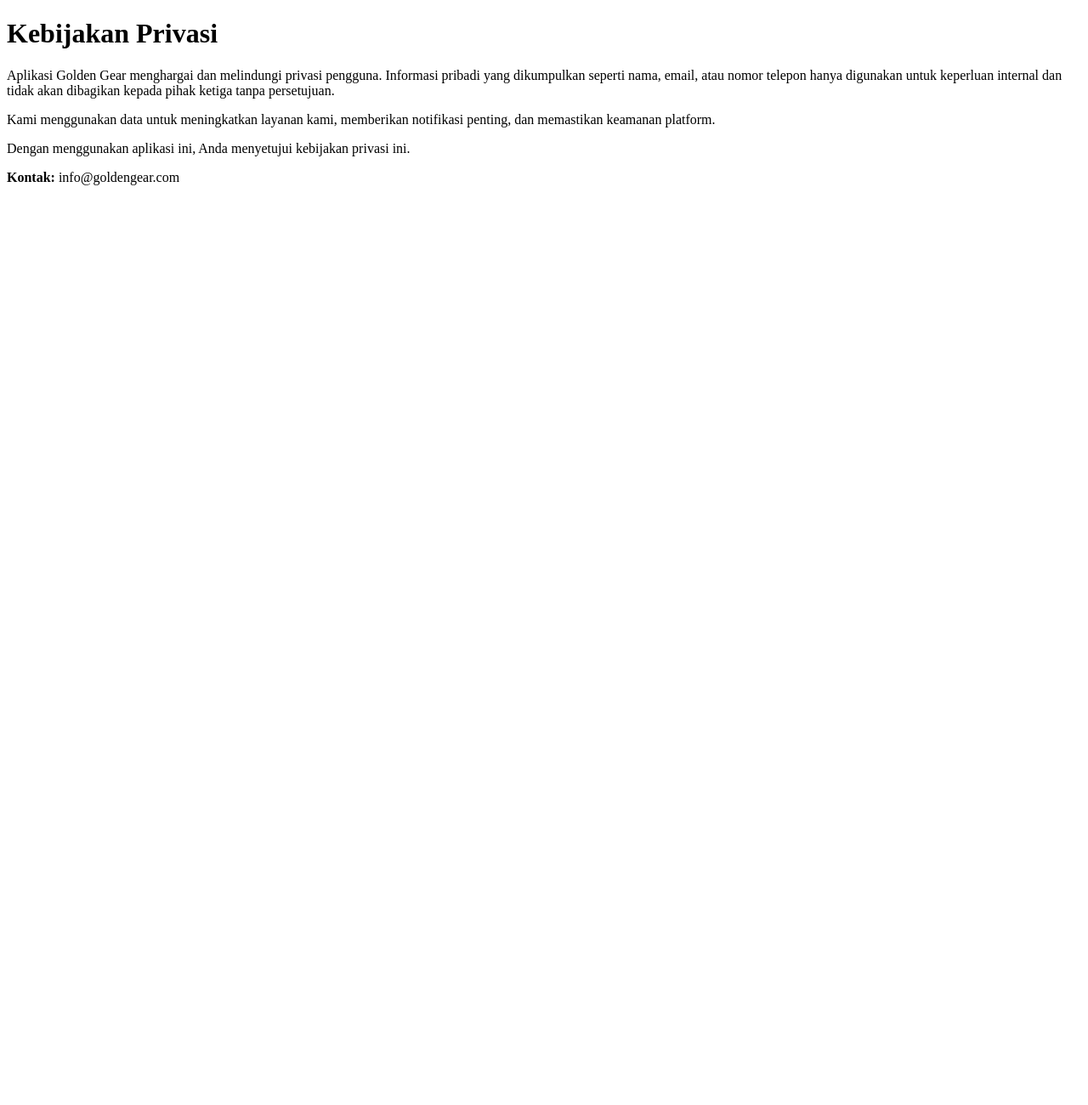
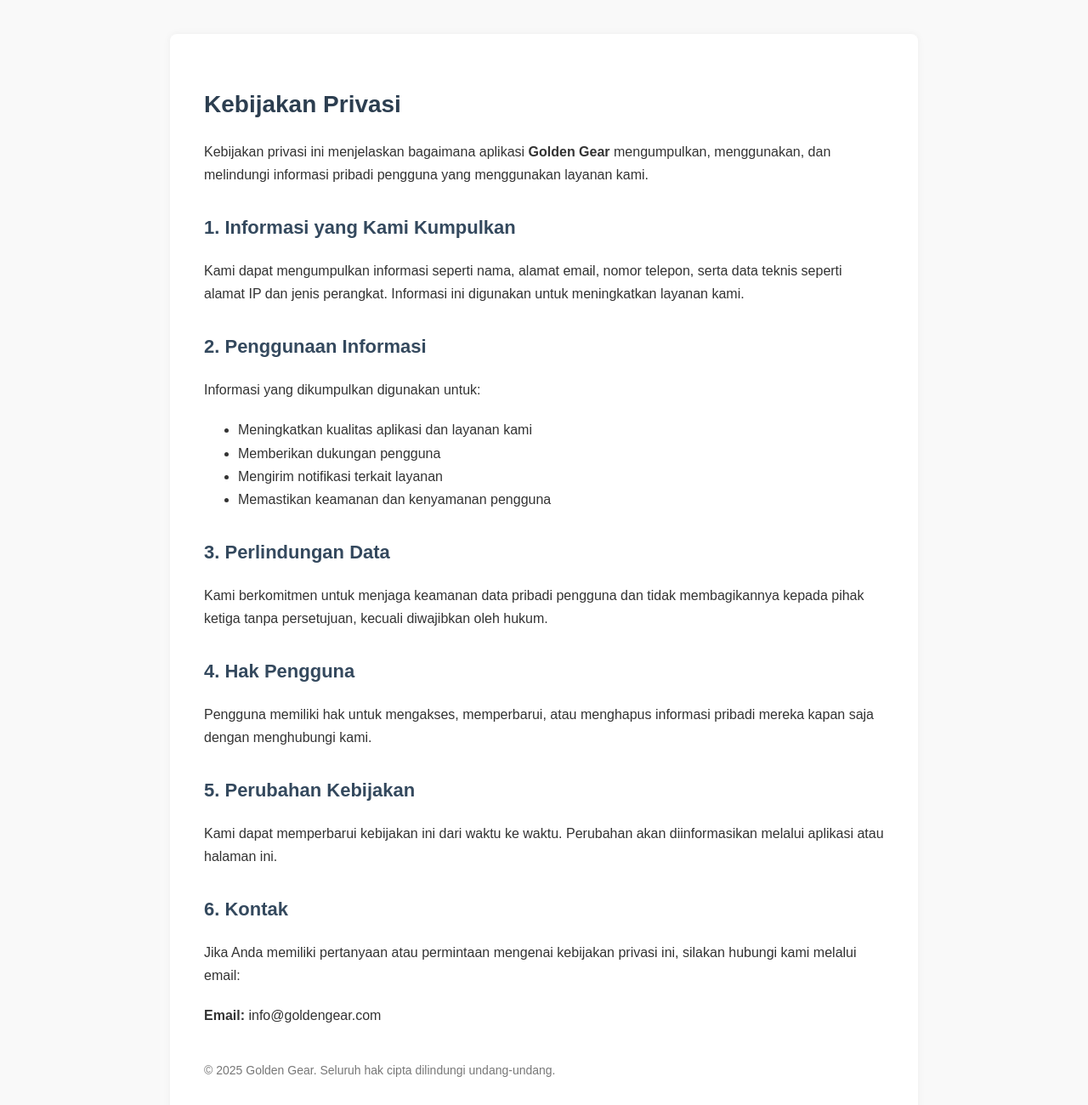
Before and after one commit to rickyharco/goldengear-policy, a plain HTML site: page privacy-policy.html in a window 1280 px wide. Shown: the whole page at 85% size. Before the commit the page ends 800 px from the top, so only its background shows below. Drawn offline with Linux system fonts and the light colour scheme.

Commit message:
Update privacy-policy.html

```diff
--- a/privacy-policy.html
+++ b/privacy-policy.html
@@ -2,13 +2,77 @@
 <html lang="id">
 <head>
   <meta charset="UTF-8">
+  <meta name="viewport" content="width=device-width, initial-scale=1">
   <title>Kebijakan Privasi - Golden Gear</title>
+  <style>
+    body {
+      font-family: Arial, sans-serif;
+      line-height: 1.7;
+      margin: 0;
+      padding: 40px;
+      background-color: #f9f9f9;
+      color: #333;
+    }
+    .container {
+      max-width: 800px;
+      margin: auto;
+      background: #fff;
+      padding: 40px;
+      border-radius: 8px;
+      box-shadow: 0 0 10px rgba(0,0,0,0.05);
+    }
+    h1 {
+      color: #2c3e50;
+      font-size: 28px;
+    }
+    h2 {
+      color: #34495e;
+      font-size: 22px;
+      margin-top: 30px;
+    }
+    p {
+      margin-bottom: 20px;
+    }
+    footer {
+      margin-top: 40px;
+      font-size: 14px;
+      color: #777;
+    }
+  </style>
 </head>
 <body>
-  <h1>Kebijakan Privasi</h1>
-  <p>Aplikasi Golden Gear menghargai dan melindungi privasi pengguna. Informasi pribadi yang dikumpulkan seperti nama, email, atau nomor telepon hanya digunakan untuk keperluan internal dan tidak akan dibagikan kepada pihak ketiga tanpa persetujuan.</p>
-  <p>Kami menggunakan data untuk meningkatkan layanan kami, memberikan notifikasi penting, dan memastikan keamanan platform.</p>
-  <p>Dengan menggunakan aplikasi ini, Anda menyetujui kebijakan privasi ini.</p>
-  <p><strong>Kontak:</strong> info@goldengear.com</p>
+  <div class="container">
+    <h1>Kebijakan Privasi</h1>
+    <p>Kebijakan privasi ini menjelaskan bagaimana aplikasi <strong>Golden Gear</strong> mengumpulkan, menggunakan, dan melindungi informasi pribadi pengguna yang menggunakan layanan kami.</p>
+
+    <h2>1. Informasi yang Kami Kumpulkan</h2>
+    <p>Kami dapat mengumpulkan informasi seperti nama, alamat email, nomor telepon, serta data teknis seperti alamat IP dan jenis perangkat. Informasi ini digunakan untuk meningkatkan layanan kami.</p>
+
+    <h2>2. Penggunaan Informasi</h2>
+    <p>Informasi yang dikumpulkan digunakan untuk:</p>
+    <ul>
+      <li>Meningkatkan kualitas aplikasi dan layanan kami</li>
+      <li>Memberikan dukungan pengguna</li>
+      <li>Mengirim notifikasi terkait layanan</li>
+      <li>Memastikan keamanan dan kenyamanan pengguna</li>
+    </ul>
+
+    <h2>3. Perlindungan Data</h2>
+    <p>Kami berkomitmen untuk menjaga keamanan data pribadi pengguna dan tidak membagikannya kepada pihak ketiga tanpa persetujuan, kecuali diwajibkan oleh hukum.</p>
+
+    <h2>4. Hak Pengguna</h2>
+    <p>Pengguna memiliki hak untuk mengakses, memperbarui, atau menghapus informasi pribadi mereka kapan saja dengan menghubungi kami.</p>
+
+    <h2>5. Perubahan Kebijakan</h2>
+    <p>Kami dapat memperbarui kebijakan ini dari waktu ke waktu. Perubahan akan diinformasikan melalui aplikasi atau halaman ini.</p>
+
+    <h2>6. Kontak</h2>
+    <p>Jika Anda memiliki pertanyaan atau permintaan mengenai kebijakan privasi ini, silakan hubungi kami melalui email:</p>
+    <p><strong>Email:</strong> info@goldengear.com</p>
+
+    <footer>
+      © 2025 Golden Gear. Seluruh hak cipta dilindungi undang-undang.
+    </footer>
+  </div>
 </body>
 </html>
```
